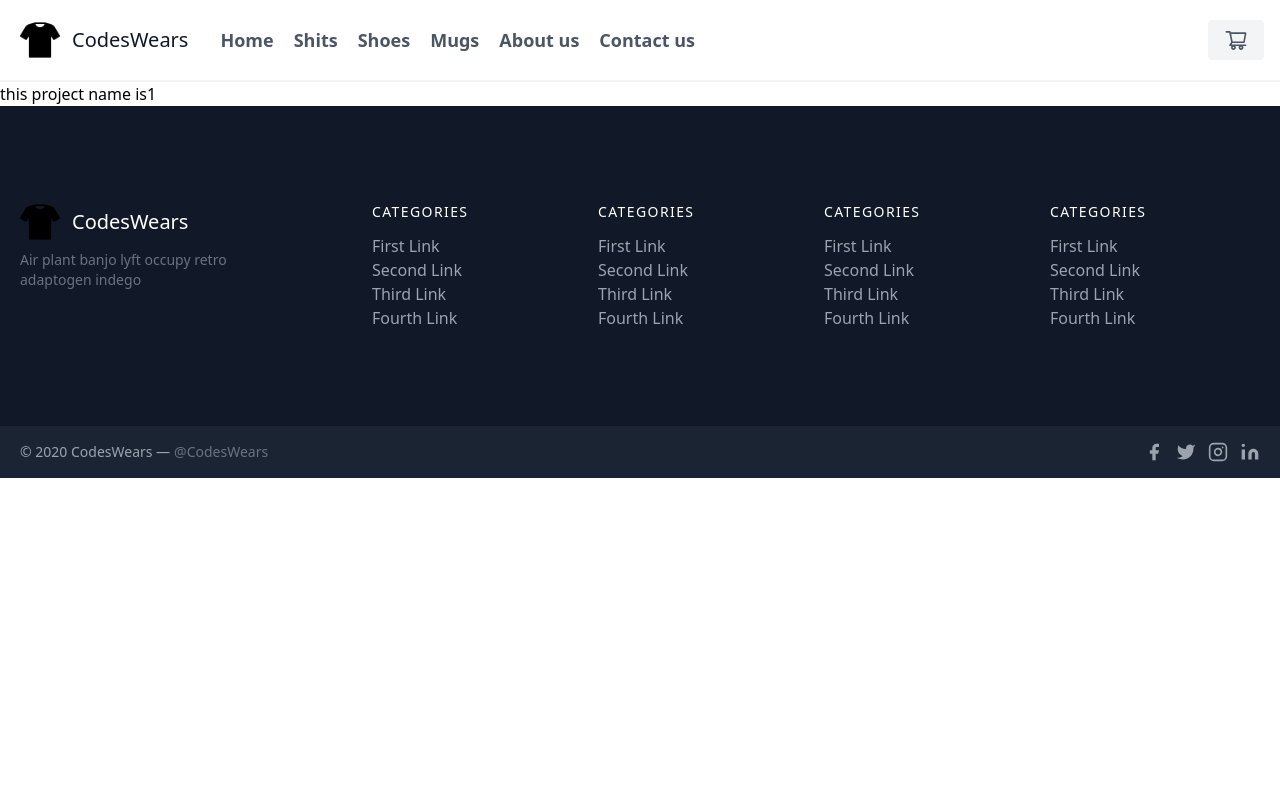
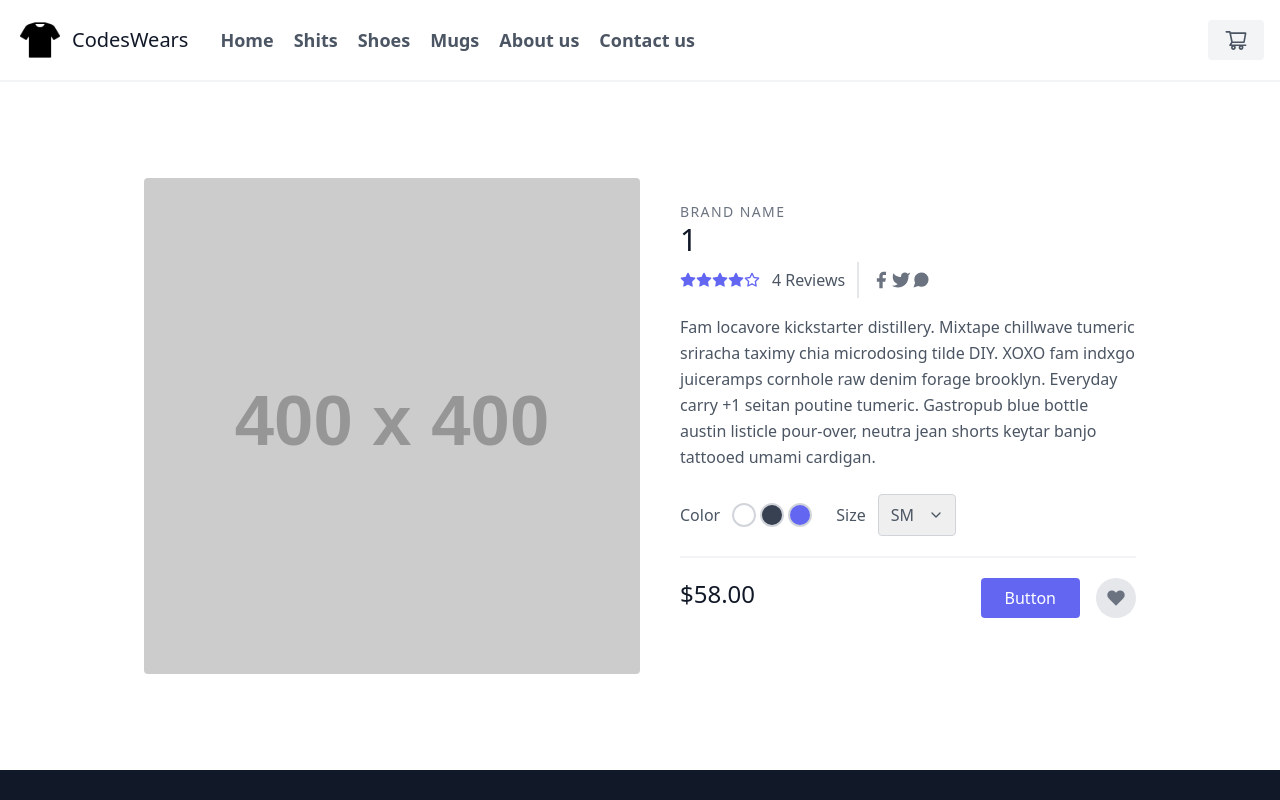
Before and after one commit to Xcoder304/paratice-project-2-codeswears--Next, a Next.js app: page /product/1 in a window 1280 px wide. Shown: the top 800 px of the page. Built offline with nearby package versions, Linux system fonts and the light colour scheme.

Commit message:
added the product page

```diff
--- a/pages/categroy/shirt.js
+++ b/pages/categroy/shirt.js
@@ -7,7 +7,7 @@
       <div className="first-letter:py-20 py-10">
         <div className="flex flex-wrap justify-center md:justify-start px-2 w-[100%]">
           <Link href="/product/polo-code-shit">
-            <div className="md:h-auto lg:w-1/4 border-2 md:border-0 md:bg-white mb-7 p-8 rounded-md cursor-pointer  border-[#8181811a] bg-slate-50">
+            <div className="md:h-auto lg:w-1/4 border-2 md:border-0 md:bg-white mb-7 p-10 rounded-md cursor-pointer  border-[#8181811a] bg-slate-50">
               <a className="block relative rounded overflow-hidden ">
                 <img
                   alt="ecommerce"
@@ -37,7 +37,7 @@
             </div>
           </Link>
           <Link href="/product/polo-code-shit">
-            <div className="md:h-auto lg:w-1/4 border-2 md:border-0 md:bg-white mb-7 p-8 rounded-md cursor-pointer  border-[#8181811a] bg-slate-50">
+            <div className="md:h-auto lg:w-1/4 border-2 md:border-0 md:bg-white mb-7 p-10 rounded-md cursor-pointer  border-[#8181811a] bg-slate-50">
               <a className="block relative rounded overflow-hidden ">
                 <img
                   alt="ecommerce"
@@ -67,7 +67,7 @@
             </div>
           </Link>
           <Link href="/product/polo-code-shit">
-            <div className="md:h-auto lg:w-1/4 border-2 md:border-0 md:bg-white mb-7 p-8 rounded-md cursor-pointer  border-[#8181811a] bg-slate-50">
+            <div className="md:h-auto lg:w-1/4 border-2 md:border-0 md:bg-white mb-7 p-10 rounded-md cursor-pointer  border-[#8181811a] bg-slate-50">
               <a className="block relative rounded overflow-hidden ">
                 <img
                   alt="ecommerce"
@@ -97,7 +97,7 @@
             </div>
           </Link>
           <Link href="/product/polo-code-shit">
-            <div className="md:h-auto lg:w-1/4 border-2 md:border-0 md:bg-white mb-7 p-8 rounded-md cursor-pointer  border-[#8181811a] bg-slate-50">
+            <div className="md:h-auto lg:w-1/4 border-2 md:border-0 md:bg-white mb-7 p-10 rounded-md cursor-pointer  border-[#8181811a] bg-slate-50">
               <a className="block relative rounded overflow-hidden ">
                 <img
                   alt="ecommerce"
@@ -127,7 +127,7 @@
             </div>
           </Link>
           <Link href="/product/polo-code-shit">
-            <div className="md:h-auto lg:w-1/4 border-2 md:border-0 md:bg-white mb-7 p-8 rounded-md cursor-pointer  border-[#8181811a] bg-slate-50">
+            <div className="md:h-auto lg:w-1/4 border-2 md:border-0 md:bg-white mb-7 p-10 rounded-md cursor-pointer  border-[#8181811a] bg-slate-50">
               <a className="block relative rounded overflow-hidden ">
                 <img
                   alt="ecommerce"
@@ -157,7 +157,7 @@
             </div>
           </Link>
           <Link href="/product/polo-code-shit">
-            <div className="md:h-auto lg:w-1/4 border-2 md:border-0 md:bg-white mb-7 p-8 rounded-md cursor-pointer  border-[#8181811a] bg-slate-50">
+            <div className="md:h-auto lg:w-1/4 border-2 md:border-0 md:bg-white mb-7 p-10 rounded-md cursor-pointer  border-[#8181811a] bg-slate-50">
               <a className="block relative rounded overflow-hidden ">
                 <img
                   alt="ecommerce"
@@ -187,7 +187,7 @@
             </div>
           </Link>
           <Link href="/product/polo-code-shit">
-            <div className="md:h-auto lg:w-1/4 border-2 md:border-0 md:bg-white mb-7 p-8 rounded-md cursor-pointer  border-[#8181811a] bg-slate-50">
+            <div className="md:h-auto lg:w-1/4 border-2 md:border-0 md:bg-white mb-7 p-10 rounded-md cursor-pointer  border-[#8181811a] bg-slate-50">
               <a className="block relative rounded overflow-hidden ">
                 <img
                   alt="ecommerce"
--- a/pages/product/[slug].js
+++ b/pages/product/[slug].js
@@ -4,7 +4,185 @@
 const Slug = () => {
   const router = useRouter();
   const { slug } = router.query;
-  return <div>this project name is{slug}</div>;
+  return (
+    <section className="text-gray-600 body-font overflow-hidden">
+      <div className="container px-5 py-24 mx-auto">
+        <div className="lg:w-4/5 mx-auto flex flex-wrap">
+          <img
+            alt="ecommerce"
+            className="lg:w-1/2 w-full lg:h-auto h-64 object-cover object-center rounded"
+            src="https://dummyimage.com/400x400"
+          />
+          <div className="lg:w-1/2 w-full lg:pl-10 lg:py-6 mt-6 lg:mt-0">
+            <h2 className="text-sm title-font text-gray-500 tracking-widest">
+              BRAND NAME
+            </h2>
+            <h1 className="text-gray-900 text-3xl title-font font-medium mb-1">
+              {slug}
+            </h1>
+            <div className="flex mb-4">
+              <span className="flex items-center">
+                <svg
+                  fill="currentColor"
+                  stroke="currentColor"
+                  strokeLinecap="round"
+                  strokeLinejoin="round"
+                  strokeWidth="2"
+                  className="w-4 h-4 text-indigo-500"
+                  viewBox="0 0 24 24"
+                >
+                  <path d="M12 2l3.09 6.26L22 9.27l-5 4.87 1.18 6.88L12 17.77l-6.18 3.25L7 14.14 2 9.27l6.91-1.01L12 2z"></path>
+                </svg>
+                <svg
+                  fill="currentColor"
+                  stroke="currentColor"
+                  strokeLinecap="round"
+                  strokeLinejoin="round"
+                  strokeWidth="2"
+                  className="w-4 h-4 text-indigo-500"
+                  viewBox="0 0 24 24"
+                >
+                  <path d="M12 2l3.09 6.26L22 9.27l-5 4.87 1.18 6.88L12 17.77l-6.18 3.25L7 14.14 2 9.27l6.91-1.01L12 2z"></path>
+                </svg>
+                <svg
+                  fill="currentColor"
+                  stroke="currentColor"
+                  strokeLinecap="round"
+                  strokeLinejoin="round"
+                  strokeWidth="2"
+                  className="w-4 h-4 text-indigo-500"
+                  viewBox="0 0 24 24"
+                >
+                  <path d="M12 2l3.09 6.26L22 9.27l-5 4.87 1.18 6.88L12 17.77l-6.18 3.25L7 14.14 2 9.27l6.91-1.01L12 2z"></path>
+                </svg>
+                <svg
+                  fill="currentColor"
+                  stroke="currentColor"
+                  strokeLinecap="round"
+                  strokeLinejoin="round"
+                  strokeWidth="2"
+                  className="w-4 h-4 text-indigo-500"
+                  viewBox="0 0 24 24"
+                >
+                  <path d="M12 2l3.09 6.26L22 9.27l-5 4.87 1.18 6.88L12 17.77l-6.18 3.25L7 14.14 2 9.27l6.91-1.01L12 2z"></path>
+                </svg>
+                <svg
+                  fill="none"
+                  stroke="currentColor"
+                  strokeLinecap="round"
+                  strokeLinejoin="round"
+                  strokeWidth="2"
+                  className="w-4 h-4 text-indigo-500"
+                  viewBox="0 0 24 24"
+                >
+                  <path d="M12 2l3.09 6.26L22 9.27l-5 4.87 1.18 6.88L12 17.77l-6.18 3.25L7 14.14 2 9.27l6.91-1.01L12 2z"></path>
+                </svg>
+                <span className="text-gray-600 ml-3">4 Reviews</span>
+              </span>
+              <span className="flex ml-3 pl-3 py-2 border-l-2 border-gray-200 space-x-2s">
+                <a className="text-gray-500 cursor-pointer">
+                  <svg
+                    fill="currentColor"
+                    strokeLinecap="round"
+                    strokeLinejoin="round"
+                    strokeWidth="2"
+                    className="w-5 h-5"
+                    viewBox="0 0 24 24"
+                  >
+                    <path d="M18 2h-3a5 5 0 00-5 5v3H7v4h3v8h4v-8h3l1-4h-4V7a1 1 0 011-1h3z"></path>
+                  </svg>
+                </a>
+                <a className="text-gray-500 cursor-pointer">
+                  <svg
+                    fill="currentColor"
+                    strokeLinecap="round"
+                    strokeLinejoin="round"
+                    strokeWidth="2"
+                    className="w-5 h-5"
+                    viewBox="0 0 24 24"
+                  >
+                    <path d="M23 3a10.9 10.9 0 01-3.14 1.53 4.48 4.48 0 00-7.86 3v1A10.66 10.66 0 013 4s-4 9 5 13a11.64 11.64 0 01-7 2c9 5 20 0 20-11.5a4.5 4.5 0 00-.08-.83A7.72 7.72 0 0023 3z"></path>
+                  </svg>
+                </a>
+                <a className="text-gray-500 cursor-pointer">
+                  <svg
+                    fill="currentColor"
+                    strokeLinecap="round"
+                    strokeLinejoin="round"
+                    strokeWidth="2"
+                    className="w-5 h-5"
+                    viewBox="0 0 24 24"
+                  >
+                    <path d="M21 11.5a8.38 8.38 0 01-.9 3.8 8.5 8.5 0 01-7.6 4.7 8.38 8.38 0 01-3.8-.9L3 21l1.9-5.7a8.38 8.38 0 01-.9-3.8 8.5 8.5 0 014.7-7.6 8.38 8.38 0 013.8-.9h.5a8.48 8.48 0 018 8v.5z"></path>
+                  </svg>
+                </a>
+              </span>
+            </div>
+            <p className="leading-relaxed">
+              Fam locavore kickstarter distillery. Mixtape chillwave tumeric
+              sriracha taximy chia microdosing tilde DIY. XOXO fam indxgo
+              juiceramps cornhole raw denim forage brooklyn. Everyday carry +1
+              seitan poutine tumeric. Gastropub blue bottle austin listicle
+              pour-over, neutra jean shorts keytar banjo tattooed umami
+              cardigan.
+            </p>
+            <div className="flex mt-6 items-center pb-5 border-b-2 border-gray-100 mb-5">
+              <div className="flex">
+                <span className="mr-3">Color</span>
+                <button className="border-2 border-gray-300 rounded-full w-6 h-6 focus:outline-none"></button>
+                <button className="border-2 border-gray-300 ml-1 bg-gray-700 rounded-full w-6 h-6 focus:outline-none"></button>
+                <button className="border-2 border-gray-300 ml-1 bg-indigo-500 rounded-full w-6 h-6 focus:outline-none"></button>
+              </div>
+              <div className="flex ml-6 items-center">
+                <span className="mr-3">Size</span>
+                <div className="relative">
+                  <select className="rounded border appearance-none border-gray-300 py-2 focus:outline-none focus:ring-2 focus:ring-indigo-200 focus:border-indigo-500 text-base pl-3 pr-10">
+                    <option>SM</option>
+                    <option>M</option>
+                    <option>L</option>
+                    <option>XL</option>
+                  </select>
+                  <span className="absolute right-0 top-0 h-full w-10 text-center text-gray-600 pointer-events-none flex items-center justify-center">
+                    <svg
+                      fill="none"
+                      stroke="currentColor"
+                      strokeLinecap="round"
+                      strokeLinejoin="round"
+                      strokeWidth="2"
+                      className="w-4 h-4"
+                      viewBox="0 0 24 24"
+                    >
+                      <path d="M6 9l6 6 6-6"></path>
+                    </svg>
+                  </span>
+                </div>
+              </div>
+            </div>
+            <div className="flex">
+              <span className="title-font font-medium text-2xl text-gray-900">
+                $58.00
+              </span>
+              <button className="flex ml-auto text-white bg-indigo-500 border-0 py-2 px-6 focus:outline-none hover:bg-indigo-600 rounded">
+                Button
+              </button>
+              <button className="rounded-full w-10 h-10 bg-gray-200 p-0 border-0 inline-flex items-center justify-center text-gray-500 ml-4">
+                <svg
+                  fill="currentColor"
+                  strokeLinecap="round"
+                  strokeLinejoin="round"
+                  strokeWidth="2"
+                  className="w-5 h-5"
+                  viewBox="0 0 24 24"
+                >
+                  <path d="M20.84 4.61a5.5 5.5 0 00-7.78 0L12 5.67l-1.06-1.06a5.5 5.5 0 00-7.78 7.78l1.06 1.06L12 21.23l7.78-7.78 1.06-1.06a5.5 5.5 0 000-7.78z"></path>
+                </svg>
+              </button>
+            </div>
+          </div>
+        </div>
+      </div>
+    </section>
+  );
 };
 
 export default Slug;
```
